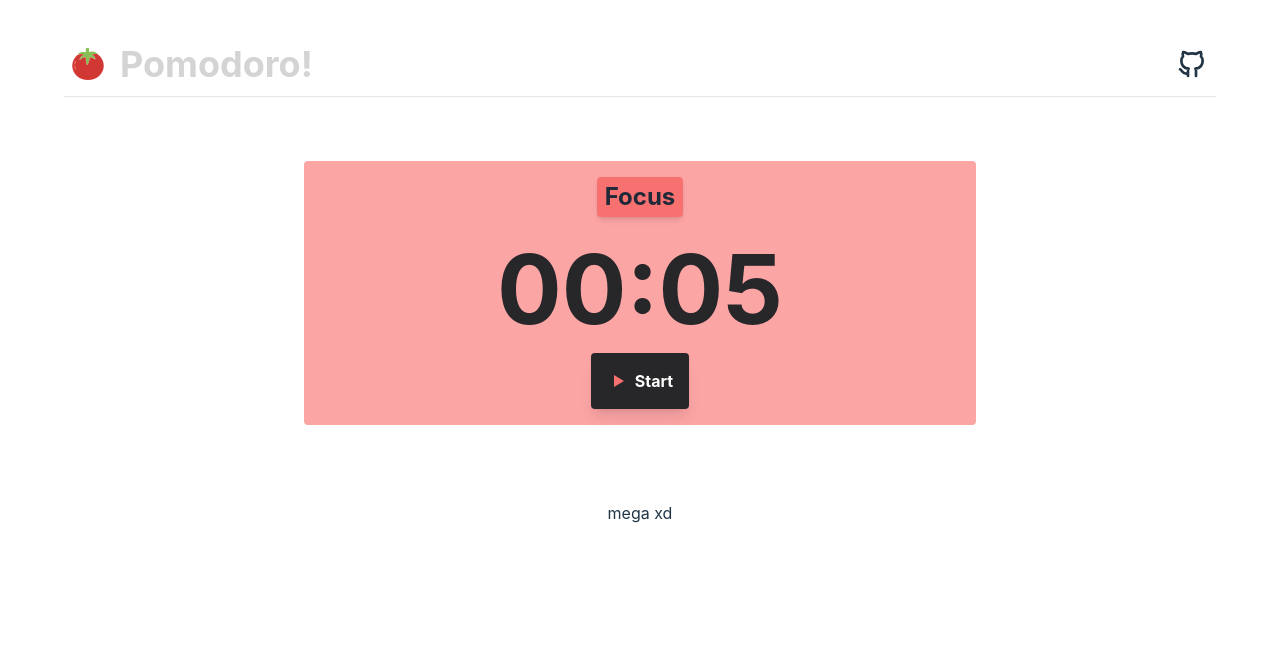
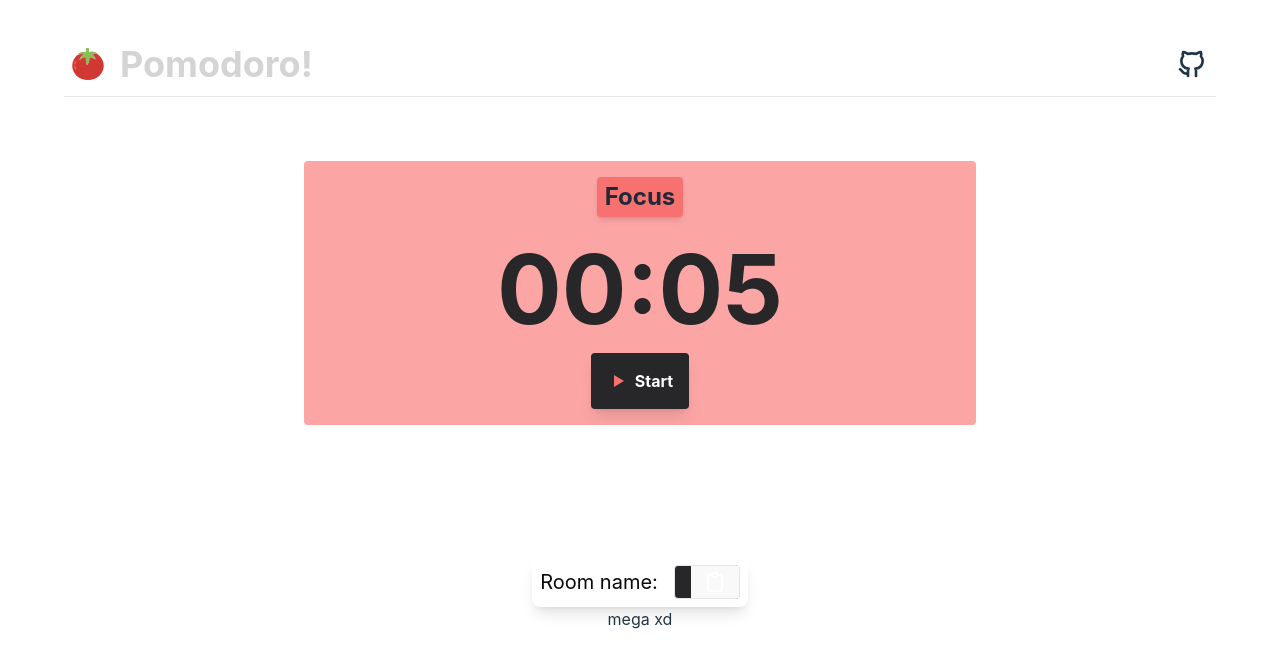
Before and after one commit to daniqss/pomodoro, a React (Vite) app in the folder client/: page / in a window 1280 px wide. Both pictures are taken after typing "Sample" into the empty fields and a click on the button "Create Room". Shown: the top 668 px of the page. Built offline with nearby package versions, Linux system fonts and the light colour scheme; no server answers.

Commit message:
add connection data component

```diff
--- a/client/src/components/ConnectionData.tsx
+++ b/client/src/components/ConnectionData.tsx
@@ -1,16 +1,29 @@
 import { useContext } from "react";
 import { WsContext, WsContextType } from "../contexts/ws";
+import ClipboardIcon from "./icons/clipboardIcon";
 
 function ConnectionData() {
-  const { room } = useContext(WsContext) as WsContextType;
+  const { room } = useContext(WsContext) as WsContextType & { room: string };
 
   return (
-    <section className="flex flex-col justify-between items-center mx-60 mt-12 text-gray-800 text-center rounded">
-      <h3 className="text-white text-xl text-bold">
-        Connected successfully to room <b>{room}</b>
-      </h3>
+    <section className="mx-60 mt-12 text-gray-800 text-center rounded">
+      <h3 className="text-white text-3xl">Connected successfully!</h3>
+      <p className="text-white text-lg">
+        Share this room name with your partners to start working!
+      </p>
+      <article className="inline-flex items-center justify-center w-auto bg-white rounded-lg text-zinc-950 p-2 shadow-lg min-h-4 m-auto mt-5">
+        <h4 className="text-xl mr-4">Room name:</h4>
+        <div className="border text-white rounded flex flex-row bg-zinc-800">
+          <p className="rounded px-2 py-1">{room}</p>
+          <button
+            className="px-3 py-1 hover:bg-zinc-600"
+            onClick={() => navigator.clipboard.writeText(room)}
+          >
+            <ClipboardIcon />
+          </button>
+        </div>
+      </article>
     </section>
   );
 }
-
 export default ConnectionData;
--- /dev/null
+++ b/client/src/components/icons/clipboardIcon.tsx
@@ -0,0 +1,22 @@
+function ClipboardIcon() {
+  return (
+    <svg
+      xmlns="http://www.w3.org/2000/svg"
+      width="24"
+      height="24"
+      viewBox="0 0 24 24"
+      fill="none"
+      stroke="currentColor"
+      stroke-width="2"
+      stroke-linecap="round"
+      stroke-linejoin="round"
+      className="icon icon-tabler icons-tabler-outline icon-tabler-clipboard"
+    >
+      <path stroke="none" d="M0 0h24v24H0z" fill="none" />
+      <path d="M9 5h-2a2 2 0 0 0 -2 2v12a2 2 0 0 0 2 2h10a2 2 0 0 0 2 -2v-12a2 2 0 0 0 -2 -2h-2" />
+      <path d="M9 3m0 2a2 2 0 0 1 2 -2h2a2 2 0 0 1 2 2v0a2 2 0 0 1 -2 2h-2a2 2 0 0 1 -2 -2z" />
+    </svg>
+  );
+}
+
+export default ClipboardIcon;
```
